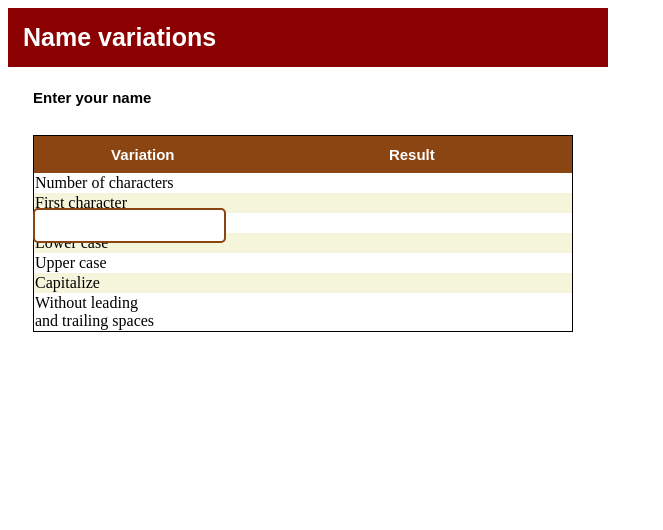
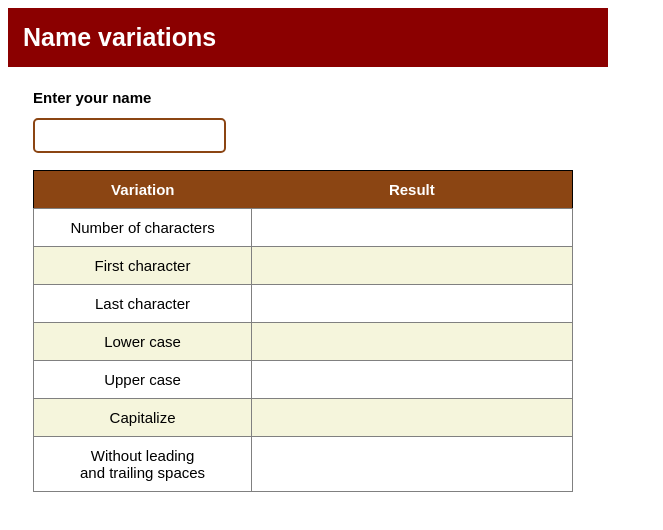
Before and after one commit to SyeSouthern/SyeSouthern.github.io, a plain HTML site: page index.html in a window 1280 px wide. Shown: the whole page, without its empty margins (0-663 px from the left). Drawn offline with Linux system fonts and the light colour scheme; a script that the page names is missing.

Commit message:
Update css.css

```diff
--- a/css.css
+++ b/css.css
@@ -26,6 +26,7 @@ h2 {
 input {
   position: relative;
   right: -25px;
+  top: -90px;
   border: 2px solid saddlebrown;
   border-radius: 5px;
   height: 35px;
@@ -35,7 +36,7 @@ input {
 #table {
   position:relative;
   left: 25px;
-  top: 15px;
+  top: 50px;
 }
 table {
   border: 1px solid black;
@@ -62,7 +63,7 @@ table {
   padding-bottom: 10;
   text-align: center;
 }
-#left {
+.left {
   border: 1px solid grey;
   border-collapse: collapse;
   font-family: Arial, Helvetica, sans-serif;
@@ -73,7 +74,7 @@ table {
   text-align: center;
   overflow: hidden;
 }
-#right {
+.right {
   border: 1px solid grey;
   border-collapse: collapse;
   font-family: Arial, Helvetica, sans-serif;
```
